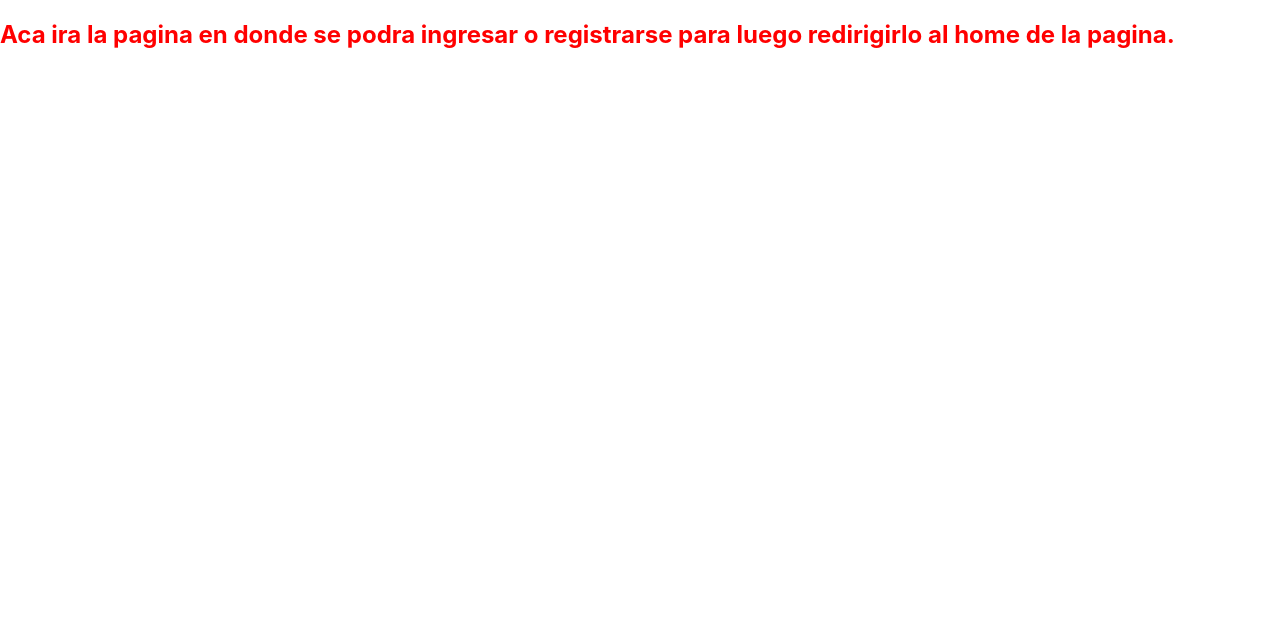
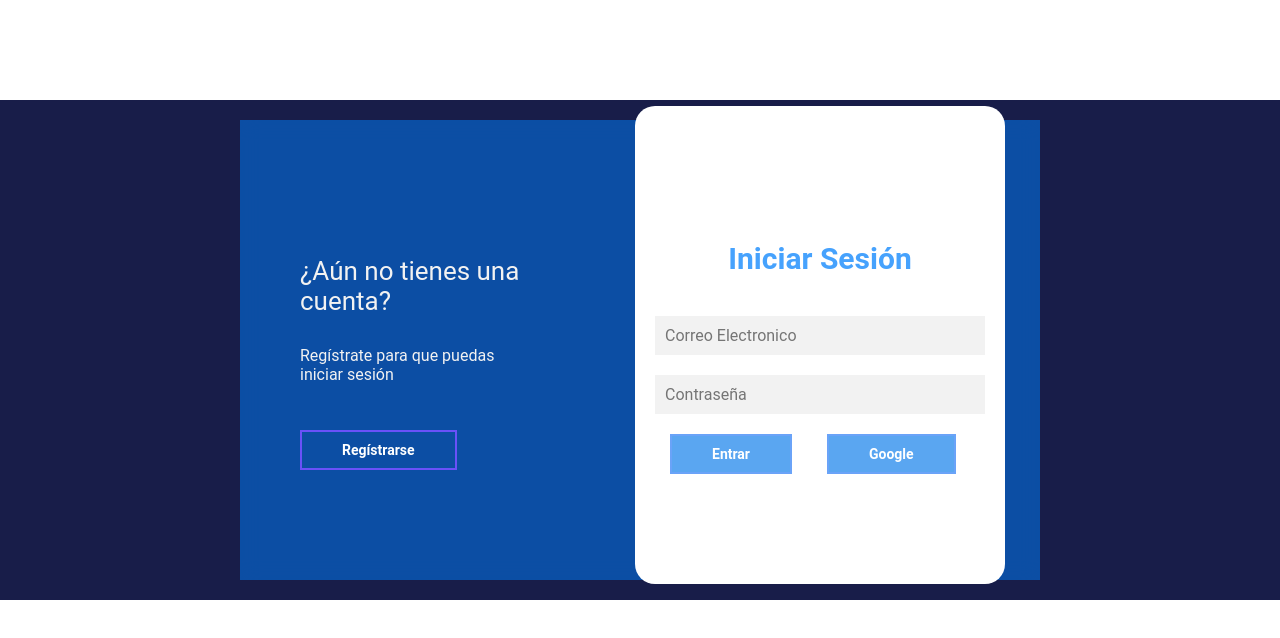
Before and after one commit to juanfed/night-developers, a React (Create React App) app: page / in a window 1280 px wide. Shown: the top 638 px of the page. Built offline with nearby package versions, Linux system fonts and the light colour scheme.

Commit message:
Union de las interfaces de login, index y producto, y algunas modificaiones extra de errores

```diff
--- a/public/index.html
+++ b/public/index.html
@@ -25,7 +25,7 @@
       work correctly both with client-side routing and a non-root public URL.
       Learn how to configure a non-root public URL by running `npm run build`.
     -->
-    <title>React App</title>
+    <title>MisionTic</title>
   </head>
   <body>
     <noscript>You need to enable JavaScript to run this app.</noscript>
--- a/src/components/Header.jsx
+++ b/src/components/Header.jsx
@@ -1,3 +1,4 @@
+import { Link } from 'react-router-dom';
 import 'styles/header.css';
 import Transicion from 'components/script';
 import {useEffect} from 'react';
@@ -30,7 +31,7 @@ function Header(){
                     <div>
                         <a href="#" className="nav__logo">
                         <i className='bx bx-layer' nav__logo-icon></i>
-                        <span className="nav__logo-name">MasterRace</span>
+                        <Link to="/index"><span className="nav__logo-name">MasterRace</span></Link>
                         </a>
 
                         <div className="nav__list">
@@ -41,7 +42,7 @@ function Header(){
 
                         <a href="#" className="nav__link">
                             <i className='bx bxs-cart-alt nav__icon'></i>
-                            <span className="nav__name">Productos</span>
+                            <Link to="/producto"><span className="nav__name">Productos</span></Link>
                         </a>
 
                         <a href="#" className="nav__link">
@@ -54,7 +55,7 @@ function Header(){
                     </div>
                         <a href="#" className="nav__link">
                             <i className='bx bx-log-out nav__icon'></i>
-                            <span className="nav__name">Salir</span>
+                            <Link to="/"><span className="nav__name">Salir</span></Link>
                         </a>
                     </nav>
                 </div>
--- a/src/pages/index.jsx
+++ b/src/pages/index.jsx
@@ -6,7 +6,7 @@ function Index (){
         <div>
             <Header />
             <div id="contenido">
-                <h1>Se supone que debe estar arregaldo</h1>
+                <h1>Contenido del index</h1>
             </div>
 
         </div>
--- a/src/pages/login.jsx
+++ b/src/pages/login.jsx
@@ -1,10 +1,33 @@
+import { Link } from 'react-router-dom';
 import 'styles/login.css';
 function Login(){
     return(
-        <div>
-            <h2 className="login--h1">Aca ira la pagina en donde se podra ingresar o registrarse para luego redirigirlo al home de la pagina.
-            </h2>
-        </div>
+        <div className="login_body">
+                <div className="main">
+                <div className="login_body">
+                <div className="contenedor1">
+                    <div className="caja_atras">
+                        <div className="caja_atras_regist">
+                            <h3>¿Aún no tienes una cuenta?</h3>
+                            <p>Regístrate para que puedas iniciar sesión</p>
+                            <button id="btn_registrarse">Regístrarse</button>
+                        </div>
+
+                        <div className="contenedor_logi_regist">
+                            <form action="" className="formulario_logi">
+                                <h2>Iniciar Sesión</h2>
+                                <input type="text" placeholder="Correo Electronico"/>
+                                <input type="password" placeholder="Contraseña"/>
+                                <Link to="/index"><button>Entrar</button></Link>
+                                <button>Google</button>
+                            </form>
+                        </div>
+                    </div>
+                </div>
+            </div>
+                </div>
+
+            </div>
     )
 }
 
--- a/src/styles/login.css
+++ b/src/styles/login.css
@@ -1,4 +1,144 @@
 /* Estilos del login */
-.login--h1{
-    color: red;
+/* Estilos del login */
+
+*{
+    text-decoration: none;
+    font-family: 'Roboto', sans-serif;
 }
+
+.login_body{
+    background-color: #181d49;
+
+}
+
+.main{
+    width: 100%;
+    padding: 20px;
+    margin: auto;
+    margin-top: 100px;
+}
+
+.contenedor1{
+    width: 100%;
+    max-width: 800px;
+    margin: auto;
+    position: relative;
+}
+
+.caja_atras{
+    width: 100%;
+    padding: 10px 20px;
+    display: flex;
+    justify-content: center;
+    -webkit-backdrop-filter: blur(10px);
+    backdrop-filter: blur(10px);
+    background-color: rgba(0, 128, 255, 0.5);
+}
+
+.caja_atras div{
+    margin: 100px 40px;
+    color: #F2F2F2;
+    transition: all 500ms;
+
+}
+
+.caja_atras div p,
+.caja_atras button{
+    margin-top: 30px;
+
+}
+
+.caja_atras div h3{
+    font-weight: 400;
+    font-size: 26px;
+
+}
+
+.caja_atras button{
+    padding: 10px 40px;
+    border: 2px solid rgb(106, 81, 248);
+    font-size: 14px;
+    background: transparent;
+    font-weight: 600;
+    cursor: pointer;
+    color: white;
+    outline: none;
+    transition: all 300ms;
+}
+
+.caja_atras button:hover{
+    background: #fff;
+    color: #46A2FD;
+}
+
+
+.contenedor_logi_regist{
+    display: flex;
+    align-items: center;
+    width: 100%;
+    max-width: 370px;
+    position: relative;
+    top: -5px;
+    left: 25px;
+}
+
+.contenedor_logi_regist form{
+    width: 100%;
+    padding: 110px 20px;
+    background: white;
+    position: absolute;
+    border-radius: 20px;
+}
+
+.contenedor_logi_regist form h2{
+    font-size: 30px;
+    text-align: center;
+    margin-bottom: 20px;
+    color: #46A2FD;
+}
+
+.contenedor_logi_regist form input{
+    width: 100%;
+    margin-top: 20px;
+    padding: 10px;
+    border: none;
+    background: #F2F2F2;
+    font-size: 16px;
+    outline: none;
+}
+
+.contenedor_logi_regist form button{
+    padding: 10px 40px;
+    margin-top: 40px;
+    border: 2px solid rgb(106, 163, 248);
+    font-size: 14px;
+    background: #5aa6f1;
+    font-weight: 600;
+    cursor: pointer;
+    color: white;
+    outline: none;
+    margin: 20px 20px 0px 15px;
+}
+
+.formulario_logi{
+    opacity: 1;
+    display: block;
+}
+
+.formulario_regis{
+    display: none;
+}
+
+.boton1{
+    padding: 10px 40px;
+    margin-top: 60px;
+    border: none;
+    font-size: 14px;
+    background: #f9f9fa;
+    font-weight: 600;
+    cursor: pointer;
+    color: rgb(67, 36, 247);
+    outline: none;
+
+
+}
```
